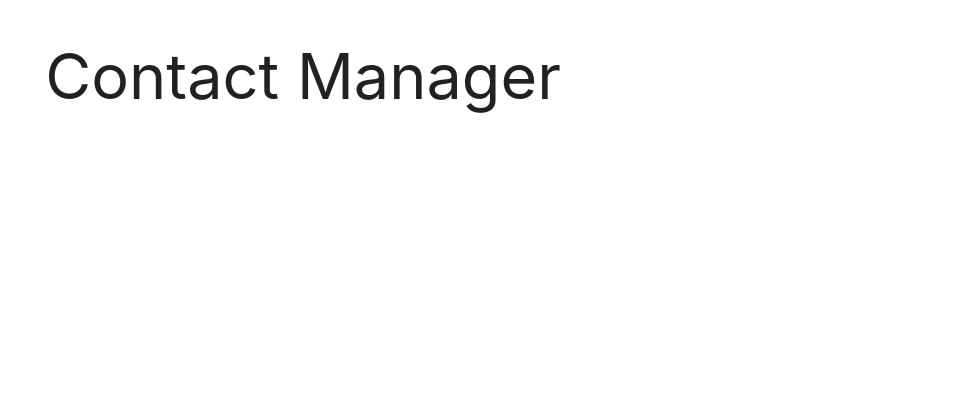
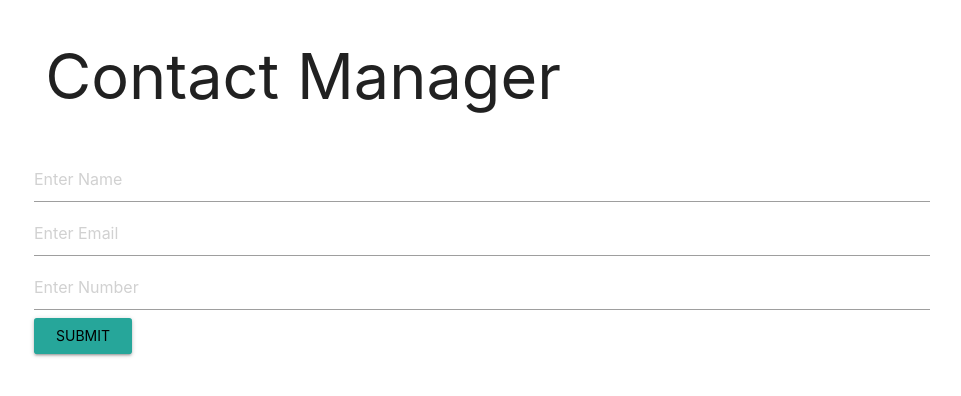
Before and after one commit to cstranack/RestAPIFrontEnd, a plain HTML site: page index.html in a window 1280 px wide. Shown: the whole page, without its empty margins (158-1119 px from the left). Drawn offline with nearby package versions, Linux system fonts and the light colour scheme.

Commit message:
added form

```diff
--- a/index.html
+++ b/index.html
@@ -15,7 +15,14 @@
             <div class="col s12">
                 <h1>Contact Manager</h1>
             </div>
-
+        </div>
+        <div class="row">
+            <form>
+                <input type="text" name="name" placeholder="Enter Name">
+                <input type="email" name="email" placeholder="Enter Email">
+                <input type="text" name="number" placeholder="Enter Number">
+                <input  class="btn waves-effect waves-light" type="submit" value="Submit">
+            </form>
         </div>
     </div>
 </body>
```
